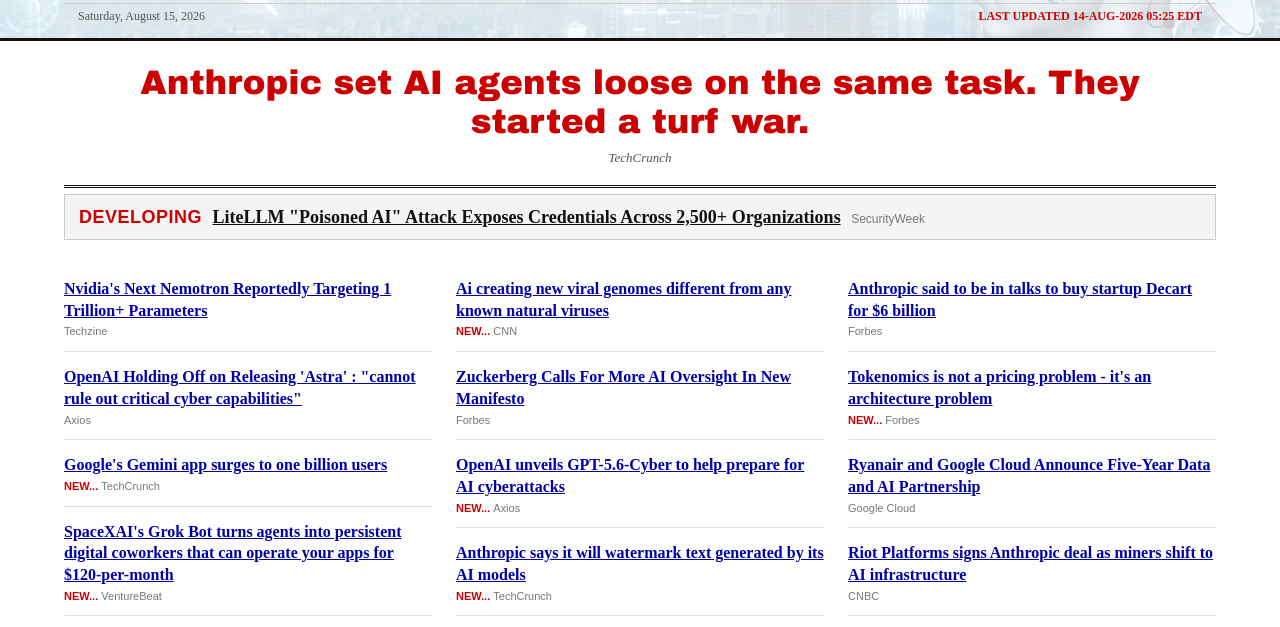
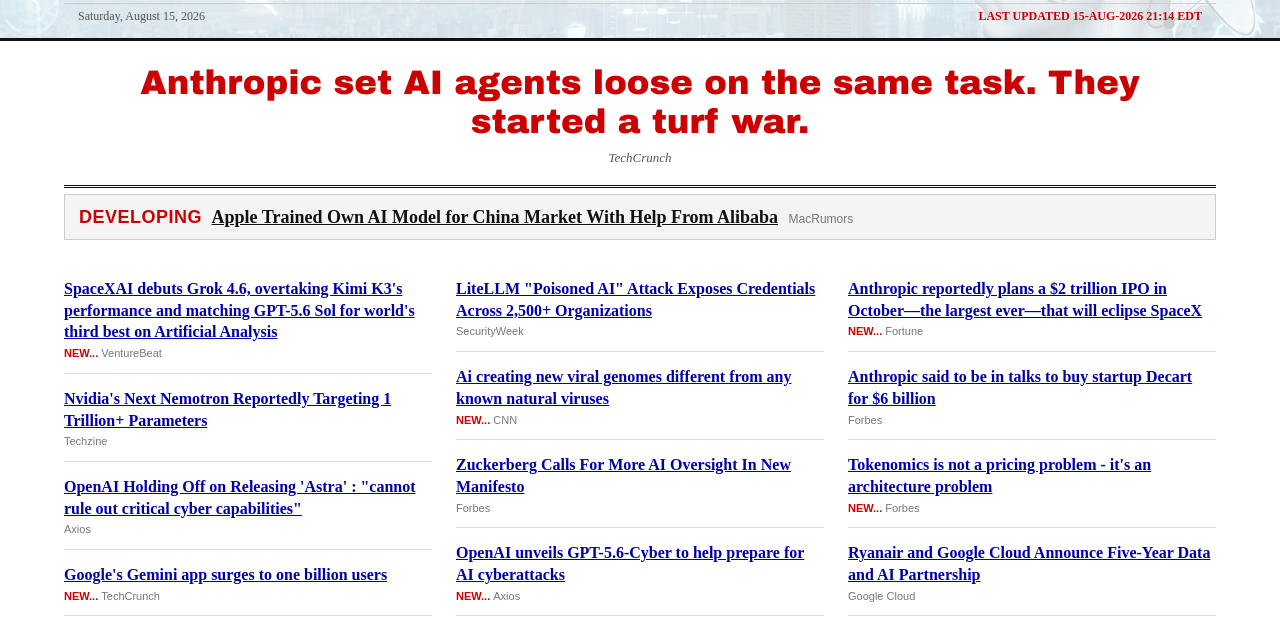
Before and after one commit to ephraleg/AInetWatch, a plain HTML site: page index.html in a window 1280 px wide. Shown: the part 109-736 px from the top of the page. Drawn offline with Linux system fonts and the light colour scheme.

Commit message:
DEVELOPING: Apple/Alibaba China AI model; add Grok 4.6 to Labs & Models, Anthropic $2T IPO and DeepMind Kavukcuoglu appointment to Business News

```diff
--- a/index.html
+++ b/index.html
@@ -71,7 +71,7 @@
     </div>
     <div class="meta-row wrap">
       <span id="current-date">—</span>
-      <span class="updated" id="last-updated">LAST UPDATED 14-AUG-2026 05:25 EDT</span>
+      <span class="updated" id="last-updated">LAST UPDATED 15-AUG-2026 21:14 EDT</span>
     </div>
   </div>
 </header>
@@ -85,13 +85,18 @@
 
   <div class="developing">
     <strong>DEVELOPING</strong>
-    <a href="https://www.securityweek.com/over-2500-organizations-impacted-by-litellm-supply-chain-attack/" target="_blank" rel="noopener">LiteLLM "Poisoned AI" Attack Exposes Credentials Across 2,500+ Organizations</a>
-    <span class="src">SecurityWeek</span>
+    <a href="https://www.macrumors.com/2026/08/14/apple-trained-own-ai-model-for-china/" target="_blank" rel="noopener">Apple Trained Own AI Model for China Market With Help From Alibaba</a>
+    <span class="src">MacRumors</span>
   </div>
 
   <div class="columns">
 
     <div class="col">
+
+      <div class="headline new">
+        <a href="https://venturebeat.com/technology/spacexai-debuts-grok-4-6-overtaking-kimi-k3s-performance-and-matching-gpt-5-6-sol-for-worlds-third-best-on-artificial-analysis" target="_blank" rel="noopener">SpaceXAI debuts Grok 4.6, overtaking Kimi K3's performance and matching GPT-5.6 Sol for world's third best on Artificial Analysis</a>
+        <span class="src">VentureBeat</span>
+      </div>
 
       <div class="headline">
         <a href="https://www.techzine.eu/news/analytics/143552/nvidia-is-building-nemotron-4-with-at-least-1-trillion-parameters/" target="_blank" rel="noopener">Nvidia's Next Nemotron Reportedly Targeting 1 Trillion+ Parameters</a>
@@ -212,6 +217,11 @@
 
     <div class="col">
 
+      <div class="headline">
+        <a href="https://www.securityweek.com/over-2500-organizations-impacted-by-litellm-supply-chain-attack/" target="_blank" rel="noopener">LiteLLM "Poisoned AI" Attack Exposes Credentials Across 2,500+ Organizations</a>
+        <span class="src">SecurityWeek</span>
+      </div>
+
       <div class="headline new">
         <a href="https://www.cnn.com/2026/08/06/health/ai-viruses-bacteriophages" target="_blank" rel="noopener">Ai creating new viral genomes different from any known natural viruses</a>
         <span class="src">CNN</span>
@@ -326,6 +336,11 @@
 
     <div class="col">
 
+      <div class="headline new">
+        <a href="https://fortune.com/2026/08/13/anthropic-ipo-2-trillion-october-largest-ever-spacex/" target="_blank" rel="noopener">Anthropic reportedly plans a $2 trillion IPO in October—the largest ever—that will eclipse SpaceX</a>
+        <span class="src">Fortune</span>
+      </div>
+
       <div class="headline">
         <a href="https://finance.yahoo.com/technology/ai/articles/anthropic-said-talks-buy-startup-015017011.html" target="_blank" rel="noopener">Anthropic said to be in talks to buy startup Decart for $6 billion</a>
         <span class="src">Forbes</span>
@@ -378,6 +393,11 @@
 
       <div class="headline">
         <a href="https://www.cnbc.com/2026/08/07/china-us-ai-race-hugging-face-models.html" target="_blank" rel="noopener">Kimi K3 top open model: Hugging Face use of Chinese models on the rise</a>
+        <span class="src">CNBC</span>
+      </div>
+
+      <div class="headline new">
+        <a href="https://www.cnbc.com/2026/08/12/google-deepmind-koray-kavukcuoglu.html" target="_blank" rel="noopener">Google DeepMind: Koray Kavukcuoglu takes over in frontier AI push</a>
         <span class="src">CNBC</span>
       </div>
 
```
